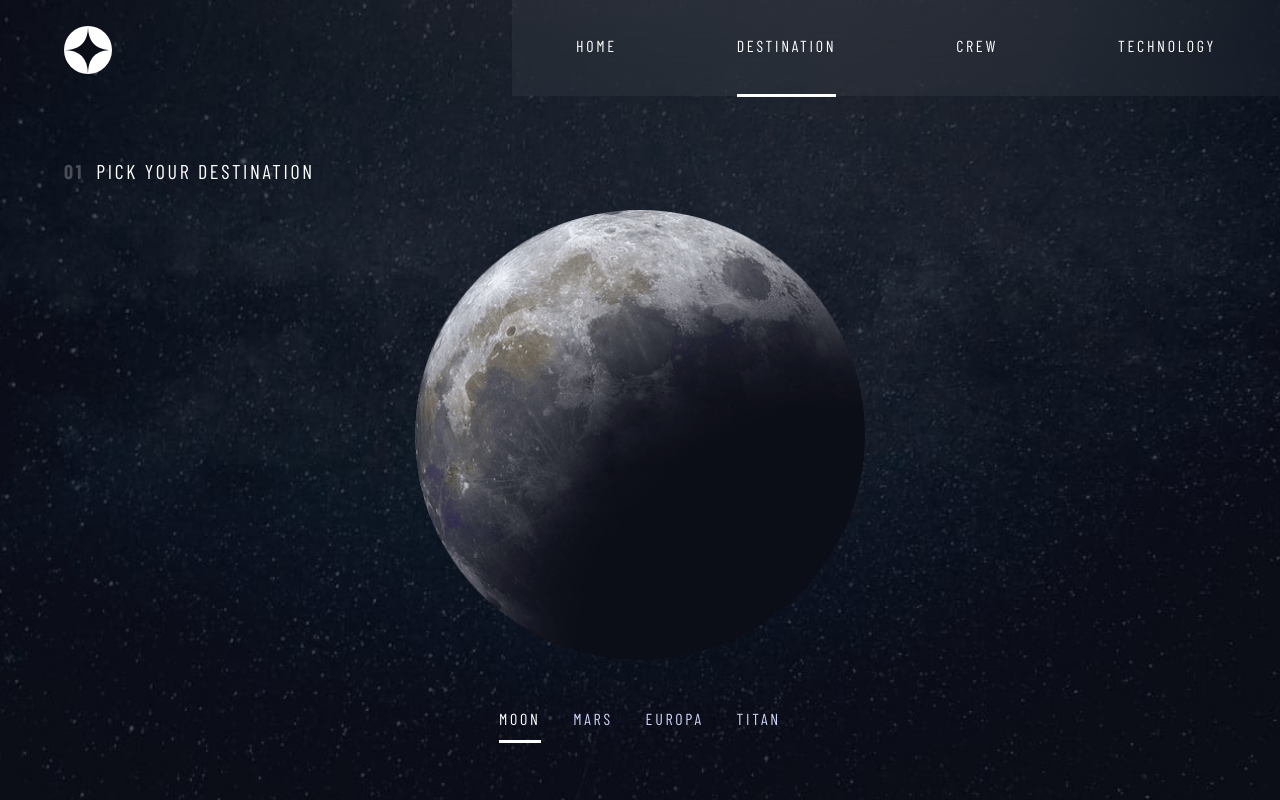
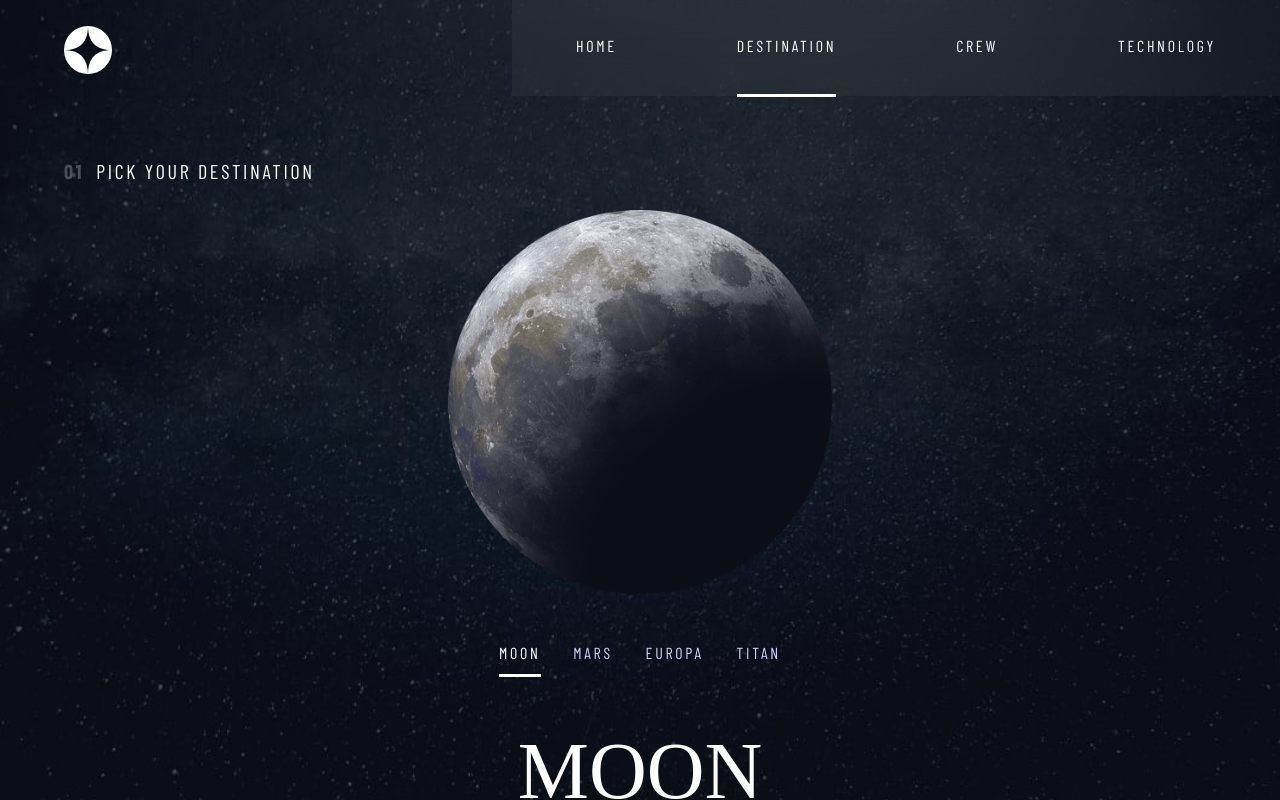
Before and after one commit to zttlmnn/space-tourism-multi-page, a React (Create React App) app: page /destination in a window 1280 px wide. Shown: the top 800 px of the page. Built offline with nearby package versions, Linux system fonts and the light colour scheme; a web font is replaced by a local one.

Commit message:
planet-animation

```diff
--- a/src/components/Utilities/Container.module.scss
+++ b/src/components/Utilities/Container.module.scss
@@ -5,6 +5,7 @@
   padding-top: calc(var(--base-unit) * 3.5);
 
   min-height: 100vh;
+  overflow: hidden;
 
 
 
--- a/src/components/Views/DestinationView.module.scss
+++ b/src/components/Views/DestinationView.module.scss
@@ -17,23 +17,32 @@
   }
 
   &__img {
-    width: clamp(17rem, 45%, 30rem);
-    margin: 0 auto;
+    position: relative;
+    height: 40vw;
+/*
+ */
+    display: flex;
+    justify-content: center;
 
     @media (min-width: $bp-tablet) {
-      width: clamp(30rem, 45%, 45rem);
-    }
+      height: 30vw;
+
+/*       width: clamp(30rem, 45%, 45rem);
+ */    }
 
     @media (min-width: $bp-desktop) {
-      margin-right: calc(var(--base-unit) * 7.5);
-      width: clamp(45rem, 45%, 50rem);
-
+/*       margin-right: calc(var(--base-unit) * 7.5);
+ */  /*     width: clamp(45rem, 45%, 50rem); */
+      width: 40vw;
+      height: 25vw;
       grid-column: 1;
       grid-row: 4 / span 3;
     }
     img {
-      width: 100%;
-      height: auto;
+      position: absolute;
+
+      height: 100%;
+      width: auto;
     }
   }
 
--- a/src/components/Views/DestinationView.tsx
+++ b/src/components/Views/DestinationView.tsx
@@ -9,24 +9,59 @@ import Grid from "../Utilities/Grid";
 import { TabAndSliderContext } from "../context/tabAndSlider-context";
 import Button from "../Utilities/Button";
 
+import { motion, AnimatePresence } from "framer-motion";
+
+const variants = {
+  enter: {
+
+      y: 300,
+      opacity: 0
+    },
+
+  center: {
+    zIndex: 1,
+    y: 0,
+    opacity: 1
+  },
+  exit:  {
+      zIndex: 0,
+      y: -700,
+      opacity: 0
+    }
+};
+
 const DestinationView: FC<{ destinationsData: DestinationsData[] }> = props => {
-  const { state: destinationState } = useContext(TabAndSliderContext)
+  const { state: destinationState } = useContext(TabAndSliderContext);
 
   const cssBtnStyle = [
     styles["destination-view__btn"],
     styles["destination-view__btn--active"],
   ];
 
+
   return (
     <Container className={styles["destination-view"]}>
       <Grid>
       <Title index="01" title="Pick your destination" />
           <figure className={styles["destination-view__img"]}>
-            <img
+            <AnimatePresence  >
+
+            <motion.img
+              key={destinationState}
               src={`${process.env.PUBLIC_URL}../../${props.destinationsData[destinationState].images.png}`}
+              variants={variants}
+              initial="enter"
+              animate="center"
+              exit="exit"
+              transition={{
+                x: { type: "spring", stiffness: 300, damping: 30 },
+                opacity: { duration: 0.5 }
+              }}
+
               //src="../../assets/destination/image-moon.png"
               alt={props.destinationsData[destinationState].name}
-            />
+              />
+              </AnimatePresence>
           </figure>
           <section className={styles["destination-view__btns"]}>
             {props.destinationsData.map((destination, i) => (
```
